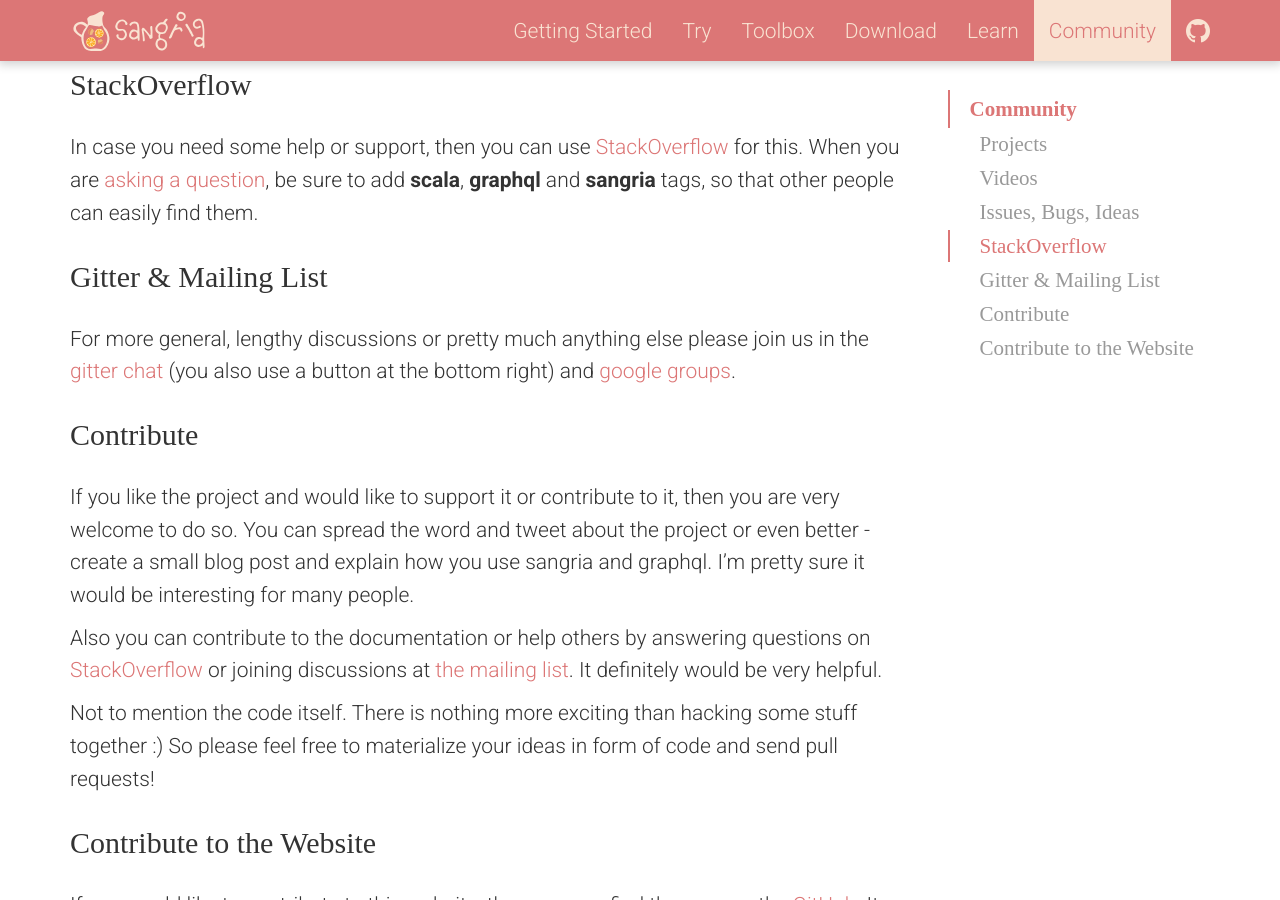
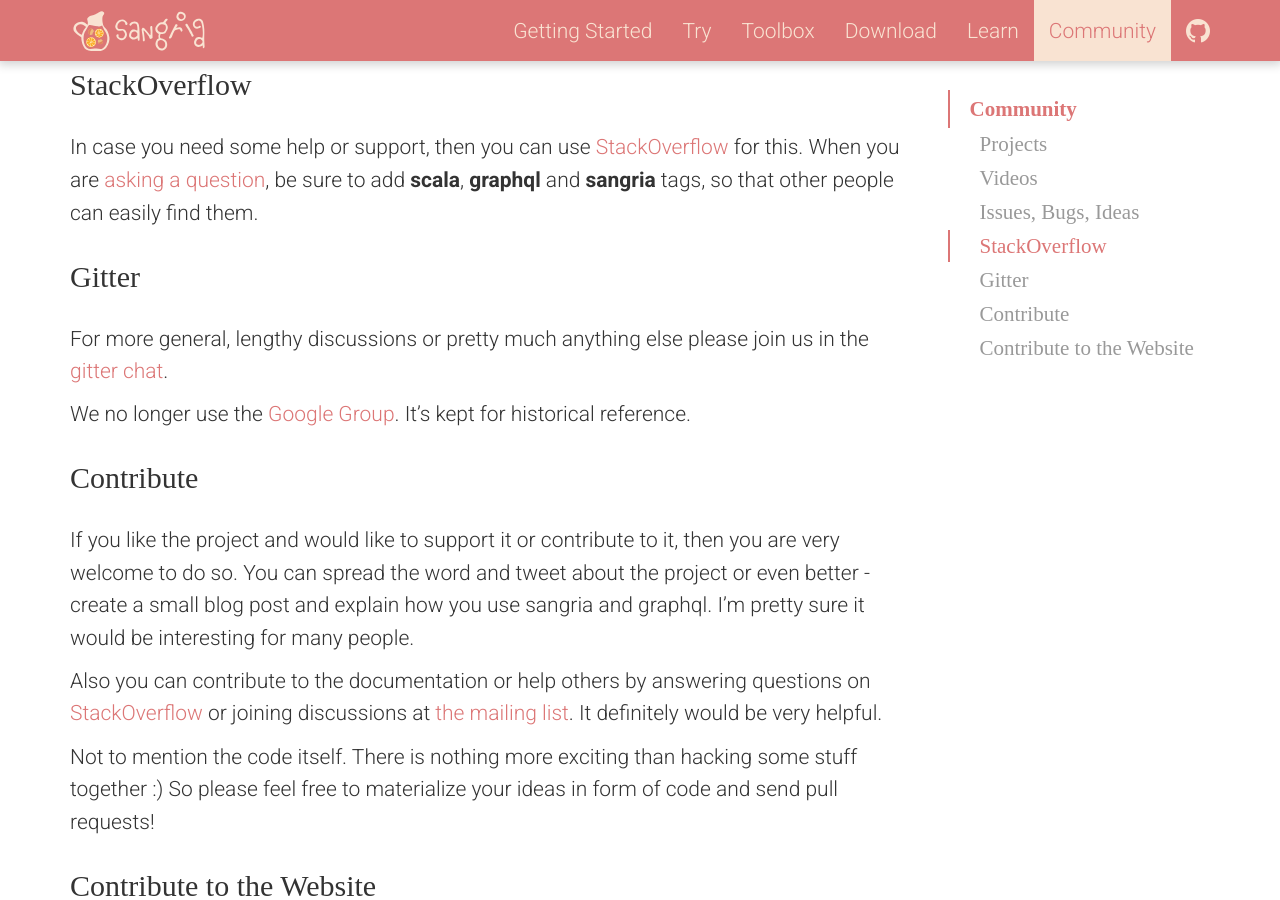
Before and after one commit to sangria-graphql/sangria-graphql.github.io, a Jekyll site: the page built from community.md, in a window 1280 px wide and 900 px high, scrolled down 3627 px. Built offline with Jekyll 4.4.1, drawn with Linux system fonts in a browser that asks for light colours.

Commit message:
our Google Group is historical

```diff
--- a/_config.yml
+++ b/_config.yml
@@ -29,6 +29,7 @@
 groupId: org.sangria-graphql
 
 link:
+  gitter: https://gitter.im/sangria-graphql/sangria
   sangria-github: https://github.com/sangria-graphql
   sangria-maven: http://search.maven.org/#search%7Cga%7C1%7Cg%3A%22org.sangria-graphql%22
   twitter: https://twitter.com/easyangel
--- a/community.md
+++ b/community.md
@@ -54,10 +54,13 @@
 When you are [asking a question]({{site.link.stack-overflow-ask}}),
 be sure to add <span class="class-name">scala</span>, <span class="class-name">graphql</span> and <span class="class-name">sangria</span> tags, so that other people can easily find them.
 
-### Gitter & Mailing List
+### Gitter
 
 For more general, lengthy discussions or pretty much anything else please join us in the
-[gitter chat](https://gitter.im/sangria-graphql/sangria) (you also use a button at the bottom right) and [google groups]({{site.link.google-groups}}).
+[gitter chat]({{site.link.gitter}}).
+
+We no longer use the [Google Group]({{site.link.google-groups}}).
+It's kept for historical reference.
 
 ### Contribute
 
```
Also changed, not shown: docs/community/index.html (+6 -2 lines), 1 other file.
